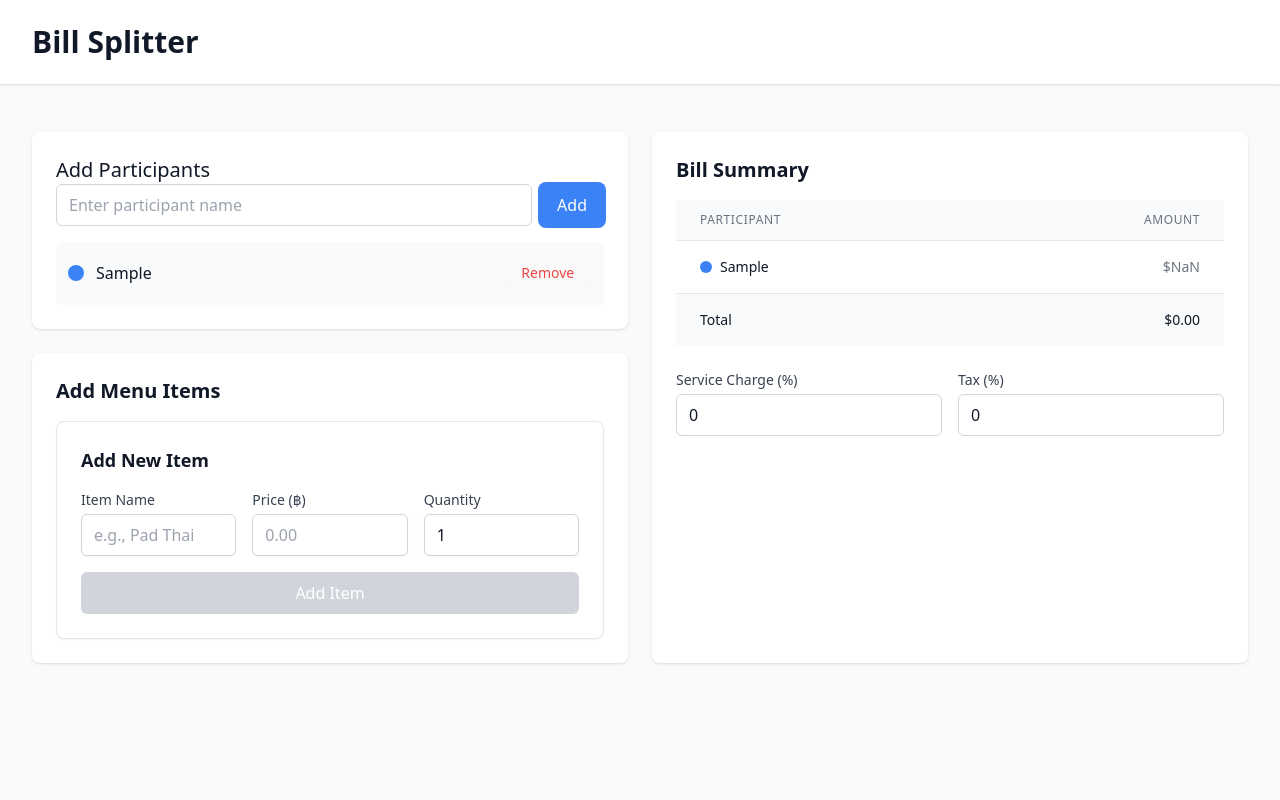
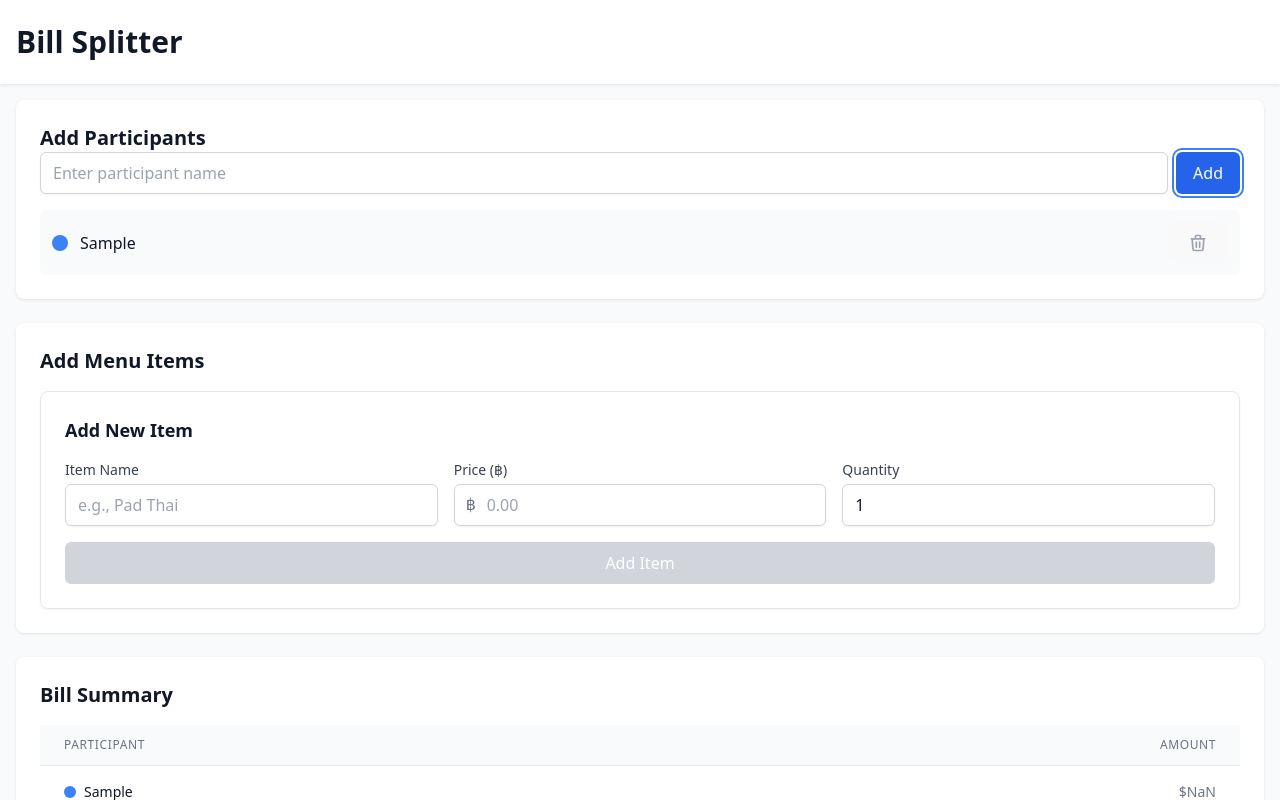
Before and after one commit to wichaisw/bill-splitter, a React (Vite) app: page / in a window 1280 px wide. Both pictures are taken after typing "Sample" into the empty fields and a click on the button "Add". Shown: the top 800 px of the page. Built offline with nearby package versions, Linux system fonts and the light colour scheme; the HTML template or start-up script is replaced by a standard one.

Commit message:
style: make UI presentable

```diff
--- /dev/null
+++ b/src/App.css
@@ -0,0 +1,45 @@
+/* Reset default margins and ensure full width */
+html,
+body {
+  margin: 0;
+  padding: 0;
+  width: 100%;
+  min-height: 100vh;
+}
+
+#root {
+  width: 100%;
+  min-height: 100vh;
+}
+
+/* Ensure the app container takes full width */
+.app-container {
+  width: 100%;
+  min-height: 100vh;
+  display: flex;
+  flex-direction: column;
+}
+
+/* Header styles */
+.app-header {
+  width: 100%;
+  background-color: white;
+  box-shadow: 0 1px 3px 0 rgb(0 0 0 / 0.1);
+}
+
+/* Main content styles */
+.app-main {
+  width: 100%;
+  flex: 1;
+  padding: 1rem;
+}
+
+/* Card styles */
+.app-card {
+  width: 100%;
+  background-color: white;
+  border-radius: 0.5rem;
+  box-shadow: 0 1px 3px 0 rgb(0 0 0 / 0.1);
+  padding: 1.5rem;
+  margin-bottom: 1rem;
+}
--- a/src/App.tsx
+++ b/src/App.tsx
@@ -4,6 +4,7 @@ import { generateId } from "./utils/id";
 import ParticipantForm from "./components/ParticipantForm";
 import MenuItemForm from "./components/MenuItemForm";
 import BillSummary from "./components/BillSummary";
+import "./App.css";
 
 function App() {
   const [bill, setBill] = useState<Bill>({
@@ -91,34 +92,38 @@ function App() {
   };
 
   return (
-    <div className="min-h-screen bg-gray-50">
-      <header className="bg-white shadow">
-        <div className="max-w-7xl mx-auto py-6 px-4 sm:px-6 lg:px-8">
+    <div className="app-container bg-gray-50">
+      <header className="app-header">
+        <div className="px-4 py-6">
           <h1 className="text-3xl font-bold text-gray-900">Bill Splitter</h1>
         </div>
       </header>
 
-      <main className="max-w-7xl mx-auto py-6 sm:px-6 lg:px-8">
-        <div className="px-4 py-6 sm:px-0">
-          <div className="grid grid-cols-1 lg:grid-cols-2 gap-6">
+      <main className="app-main">
+        <div className="flex flex-col space-y-6">
           {/* Left side - Input forms */}
           <div className="space-y-6">
-              <div className="bg-white shadow rounded-lg p-6">
-                <h2 className="text-xl ">Add Participants</h2>
+            <div className="app-card">
+              <h2 className="text-xl font-semibold text-gray-900">
+                Add Participants
+              </h2>
               <ParticipantForm bill={bill} setBill={setBill} />
             </div>
 
-              <div className="bg-white shadow rounded-lg p-6">
-                <h2 className="text-xl font-semibold mb-4">Add Menu Items</h2>
+            <div className="app-card">
+              <h2 className="text-xl font-semibold text-gray-900 mb-4">
+                Add Menu Items
+              </h2>
               <MenuItemForm bill={bill} setBill={setBill} />
             </div>
           </div>
 
           {/* Right side - Summary */}
-            <div className="bg-white shadow rounded-lg p-6">
-              <h2 className="text-xl font-semibold mb-4">Bill Summary</h2>
+          <div className="app-card">
+            <h2 className="text-xl font-semibold text-gray-900 mb-4">
+              Bill Summary
+            </h2>
             <BillSummary bill={bill} setBill={setBill} />
-            </div>
           </div>
         </div>
       </main>
--- a/src/components/MenuItemForm.tsx
+++ b/src/components/MenuItemForm.tsx
@@ -73,13 +73,17 @@ export default function MenuItemForm({ bill, setBill }: MenuItemFormProps) {
               value={name}
               onChange={(e) => setName(e.target.value)}
               placeholder="e.g., Pad Thai"
-              className="w-full px-3 py-2 border border-gray-300 rounded-md shadow-sm focus:outline-none focus:ring-2 focus:ring-blue-500 focus:border-blue-500"
+              className="w-full px-3 py-2 border border-gray-300 rounded-md shadow-sm
+                focus:outline-none focus:ring-2 focus:ring-blue-500 focus:border-blue-500
+                text-gray-900 placeholder-gray-400 bg-white"
             />
           </div>
           <div>
             <label className="block text-sm font-medium text-gray-700 mb-1">
               Price (฿)
             </label>
+            <div className="relative">
+              <span className="absolute left-3 top-2 text-gray-500">฿</span>
               <input
                 type="number"
                 value={price}
@@ -87,8 +91,12 @@ export default function MenuItemForm({ bill, setBill }: MenuItemFormProps) {
                 placeholder="0.00"
                 step="0.01"
                 min="0"
-              className="w-full px-3 py-2 border border-gray-300 rounded-md shadow-sm focus:outline-none focus:ring-2 focus:ring-blue-500 focus:border-blue-500"
+                className="w-full pl-8 pr-3 py-2 border border-gray-300 rounded-md shadow-sm
+                  focus:outline-none focus:ring-2 focus:ring-blue-500 focus:border-blue-500
+                  text-gray-900 placeholder-gray-400 bg-white
+                  [appearance:textfield] [&::-webkit-outer-spin-button]:appearance-none [&::-webkit-inner-spin-button]:appearance-none"
               />
+            </div>
           </div>
           <div>
             <label className="block text-sm font-medium text-gray-700 mb-1">
@@ -99,14 +107,20 @@ export default function MenuItemForm({ bill, setBill }: MenuItemFormProps) {
               value={quantity}
               onChange={(e) => setQuantity(e.target.value)}
               min="1"
-              className="w-full px-3 py-2 border border-gray-300 rounded-md shadow-sm focus:outline-none focus:ring-2 focus:ring-blue-500 focus:border-blue-500"
+              className="w-full px-3 py-2 border border-gray-300 rounded-md shadow-sm
+                focus:outline-none focus:ring-2 focus:ring-blue-500 focus:border-blue-500
+                text-gray-900 placeholder-gray-400 bg-white
+                [appearance:textfield] [&::-webkit-outer-spin-button]:appearance-none [&::-webkit-inner-spin-button]:appearance-none"
             />
           </div>
         </div>
         <button
           onClick={addMenuItem}
           disabled={!name.trim() || !price || !quantity}
-          className="mt-4 w-full px-4 py-2 bg-blue-600 text-white rounded-md hover:bg-blue-700 focus:outline-none focus:ring-2 focus:ring-blue-500 focus:ring-offset-2 disabled:bg-gray-300 disabled:cursor-not-allowed transition-colors"
+          className="mt-4 w-full px-4 py-2 bg-blue-600 text-white rounded-md
+            hover:bg-blue-700 focus:outline-none focus:ring-2 focus:ring-blue-500
+            focus:ring-offset-2 disabled:bg-gray-300 disabled:cursor-not-allowed
+            transition-colors"
         >
           Add Item
         </button>
@@ -161,10 +175,10 @@ export default function MenuItemForm({ bill, setBill }: MenuItemFormProps) {
                     <td className="px-4 py-3 whitespace-nowrap text-sm font-medium text-gray-900">
                       {item.name}
                     </td>
-                    <td className="px-4 py-3 whitespace-nowrap text-sm text-gray-500 text-right">
+                    <td className="px-4 py-3 whitespace-nowrap text-sm text-gray-900 text-right">
                       ฿{item.price.toFixed(2)}
                     </td>
-                    <td className="px-4 py-3 whitespace-nowrap text-sm text-gray-500 text-right">
+                    <td className="px-4 py-3 whitespace-nowrap text-sm text-gray-900 text-right">
                       {item.quantity}
                     </td>
                     <td className="px-4 py-3 whitespace-nowrap text-sm font-medium text-gray-900 text-right">
--- a/src/components/ParticipantForm.tsx
+++ b/src/components/ParticipantForm.tsx
@@ -63,12 +63,16 @@ export default function ParticipantForm({
           value={name}
           onChange={(e) => setName(e.target.value)}
           placeholder="Enter participant name"
-          className="flex-1 px-3 py-2 border border-gray-300 rounded-md focus:outline-none focus:ring-2 focus:ring-blue-500"
+          className="flex-1 px-3 py-2 border border-gray-300 rounded-md shadow-sm
+            focus:outline-none focus:ring-2 focus:ring-blue-500 focus:border-blue-500
+            text-gray-900 placeholder-gray-400 bg-white"
           onKeyPress={(e) => e.key === "Enter" && addParticipant()}
         />
         <button
           onClick={addParticipant}
-          className="px-4 py-2 bg-blue-500 text-white rounded-md hover:bg-blue-600 focus:outline-none focus:ring-2 focus:ring-blue-500"
+          className="px-4 py-2 bg-blue-600 text-white rounded-md
+            hover:bg-blue-700 focus:outline-none focus:ring-2 focus:ring-blue-500
+            focus:ring-offset-2 transition-colors"
         >
           Add
         </button>
@@ -84,13 +88,27 @@ export default function ParticipantForm({
               <div
                 className={`w-4 h-4 rounded-full ${participant.color}`}
               ></div>
-              <span className="font-medium">{participant.name}</span>
+              <span className="font-medium text-gray-900">
+                {participant.name}
+              </span>
             </div>
             <button
               onClick={() => removeParticipant(participant.id)}
-              className="text-red-500 hover:text-red-700 text-sm"
+              className="text-gray-400 hover:text-red-500 transition-colors"
             >
-              Remove
+              <svg
+                className="w-5 h-5"
+                fill="none"
+                stroke="currentColor"
+                viewBox="0 0 24 24"
+              >
+                <path
+                  strokeLinecap="round"
+                  strokeLinejoin="round"
+                  strokeWidth="2"
+                  d="M19 7l-.867 12.142A2 2 0 0116.138 21H7.862a2 2 0 01-1.995-1.858L5 7m5 4v6m4-6v6m1-10V4a1 1 0 00-1-1h-4a1 1 0 00-1 1v3M4 7h16"
+                />
+              </svg>
             </button>
           </div>
         ))}
--- a/src/index.css
+++ b/src/index.css
@@ -2,25 +2,18 @@
 @tailwind components;
 @tailwind utilities;
 
-@layer base {
-  body {
-    @apply bg-gray-50 text-gray-900 min-h-screen;
-  }
-}
-
 :root {
   font-family: system-ui, Avenir, Helvetica, Arial, sans-serif;
-  line-height: 1.5;
-  font-weight: 400;
-
-  color-scheme: light dark;
-  color: rgba(255, 255, 255, 0.87);
-  background-color: #242424;
-
   font-synthesis: none;
   text-rendering: optimizeLegibility;
   -webkit-font-smoothing: antialiased;
   -moz-osx-font-smoothing: grayscale;
+}
+
+@layer base {
+  body {
+    @apply bg-gray-50 text-gray-900 min-h-screen w-full;
+  }
 }
 
 a {
--- a/tsconfig.app.json
+++ b/tsconfig.app.json
@@ -19,7 +19,6 @@
     "strict": true,
     "noUnusedLocals": true,
     "noUnusedParameters": true,
-    "erasableSyntaxOnly": true,
     "noFallthroughCasesInSwitch": true,
     "noUncheckedSideEffectImports": true
   },
```
Also changed, not shown: src/types/index.ts (+1 -6 lines). Lines whose indentation alone changed are shown as unchanged.
